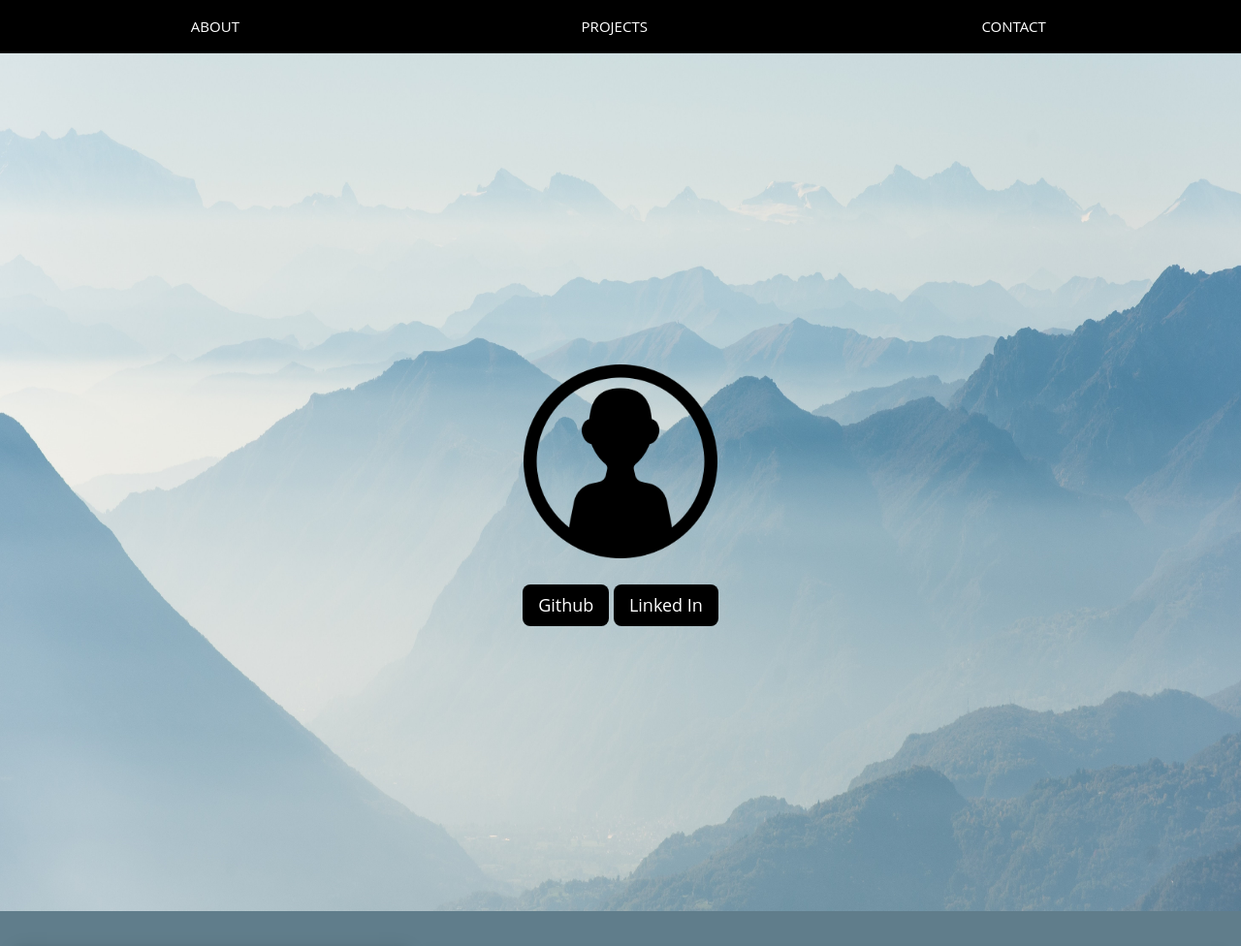
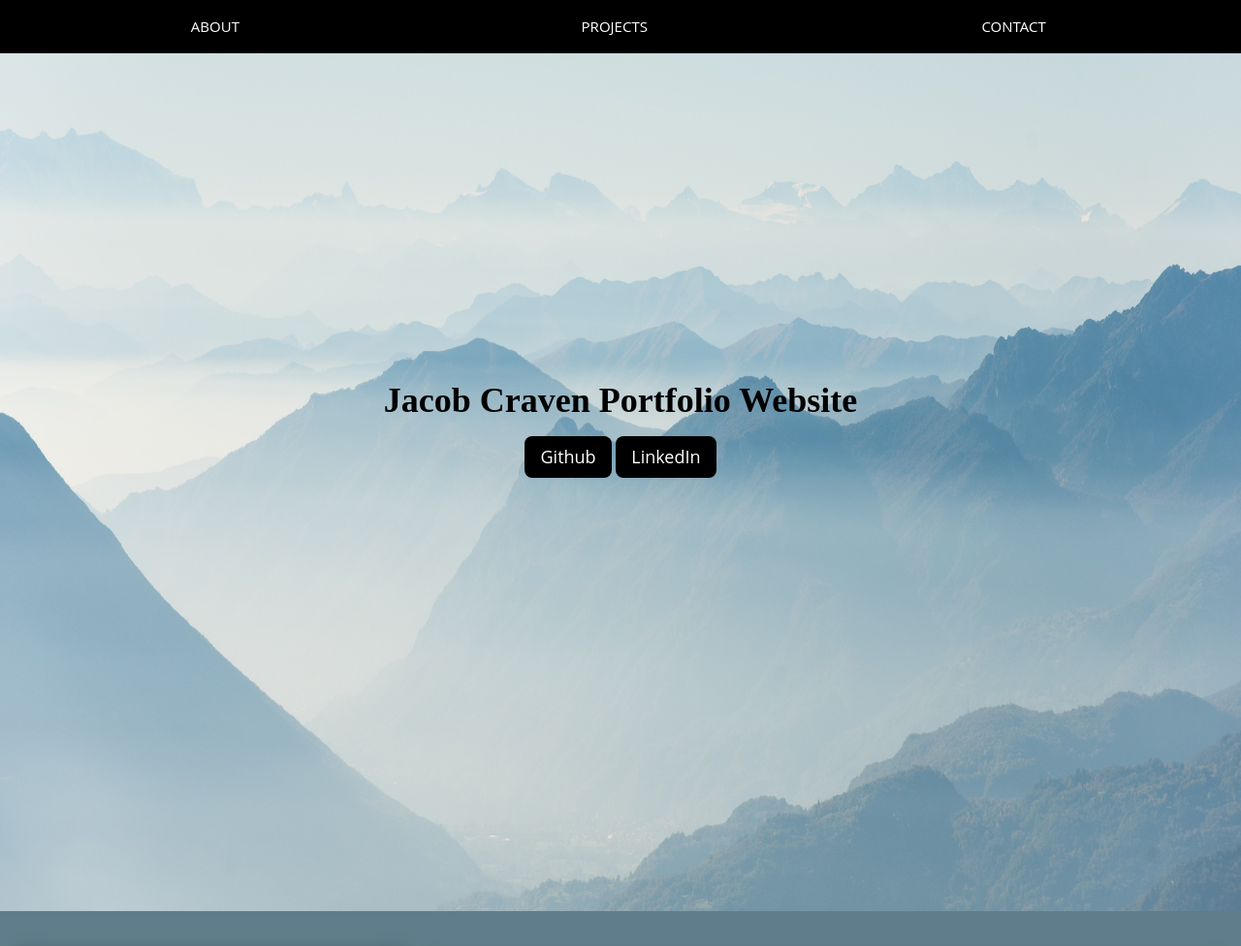
Before and after one commit to jacobtcraven/Portfolio_Website, a PHP site: page / in a window 1280 px wide. Shown: the top 976 px of the page at 97% size. Run offline with PHP 8.4, Linux system fonts and the light colour scheme; some libraries are stand-ins or nearby versions.

Commit message:
Update Git and LinkedIn buttons and replace profile picture

```diff
--- a/index.php
+++ b/index.php
@@ -26,13 +26,13 @@
     .bgimg {
       background-position: center;
       background-size: cover;
-      background-image: url("image.jpg"); /* Corrected background image declaration */
+      background-image: url("image.jpg");
       min-height: 75%;
         }
 
     .new-button {
       position: absolute;
-      top: 70%; /* Adjust the top position as needed */
+      top: 70%;
       left: 50%;
       transform: translateX(-50%);
     }
@@ -68,9 +68,10 @@
 <div class = "container">
   <img src="bkgrd1.jpg" alt="Home Page Image" height = "940" width = "100%">
   <div class = "center">
-    <img src="circle-avatar.png" alt="circle-avatar" height = "200"><br><br>
-    <button class = "w3-button w3-round-large w3-black">Github</button>
-    <button class = "w3-button w3-round-large w3-black">Linked In</button>
+    <!-- <img src="circle-avatar.png" alt="circle-avatar" height = "200"><br><br>\ -->
+    <h1 class = "w3-text-black"><b>Jacob Craven Portfolio Website</b></h1>
+    <a class="w3-button w3-round-large w3-black" href="https://www.github.com/jacobtcraven" target="_blank">Github</a>
+    <a class="w3-button w3-round-large w3-black" href="https://www.linkedin.com/in/jacob-craven-1905b71b9?lipi=urn%3Ali%3Apage%3Ad_flagship3_profile_view_base_contact_details%3BK7%2BX%2FpsTQJKF49QmUdSTMw%3D%3D" target="_blank">LinkedIn</a>
 </div>
 </div>
 <!-- </div> -->
@@ -90,9 +91,9 @@
 
       <div class="w3-white w3-text-grey w3-card-4">
         <div class="w3-display-container">
-          <img src="sample-avatar.jpg" style="width:100%" alt="Avatar">
+          <img src="PPic.jpg" style="width:100%" alt="Avatar">
           <div class="w3-display-bottomleft w3-container w3-text-black">
-            <h2>Jacob Craven</h2>
+            <h2 class = "w3-text-white">Jacob Craven</h2>
           </div>
         </div>
         <div class="w3-container">
```
